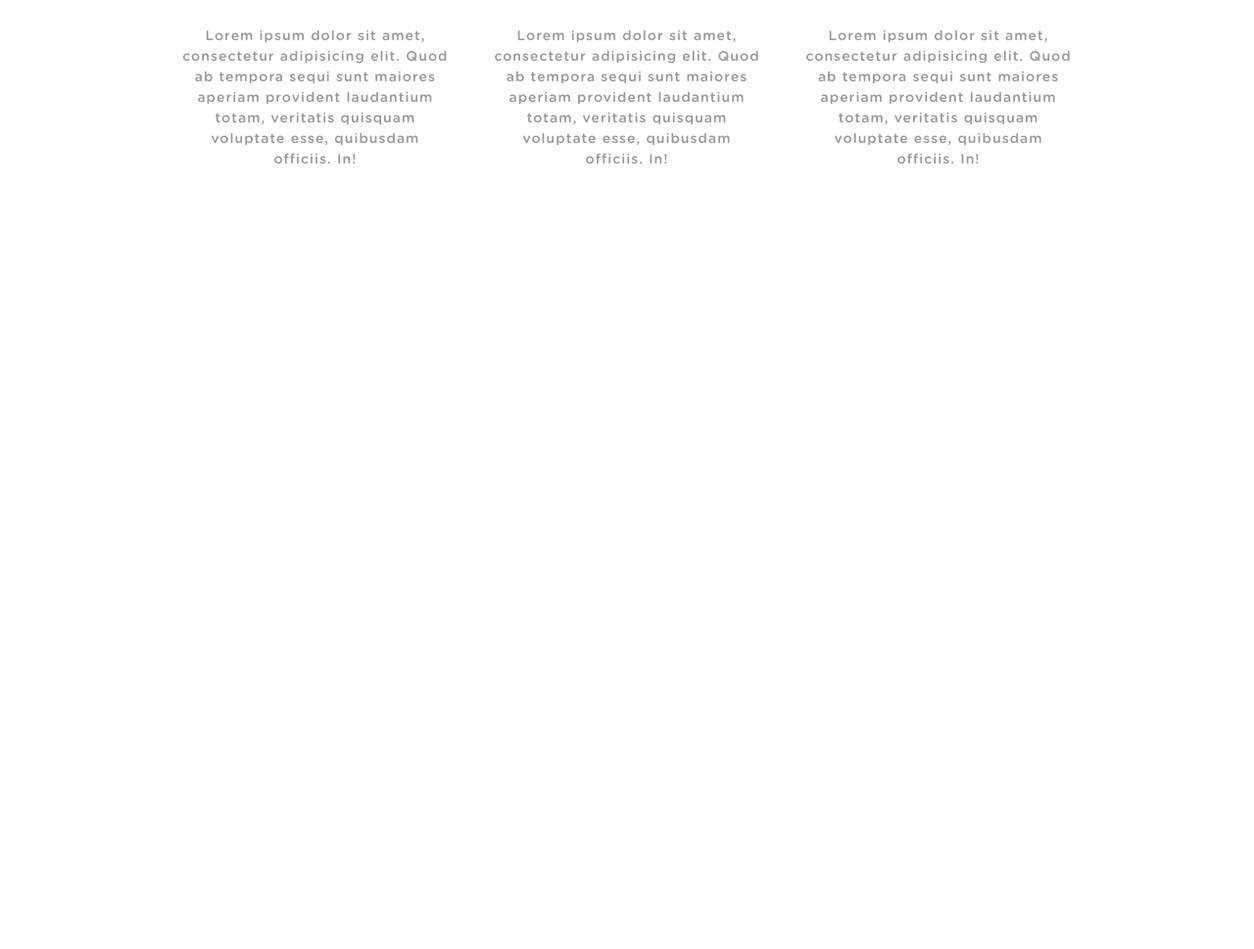
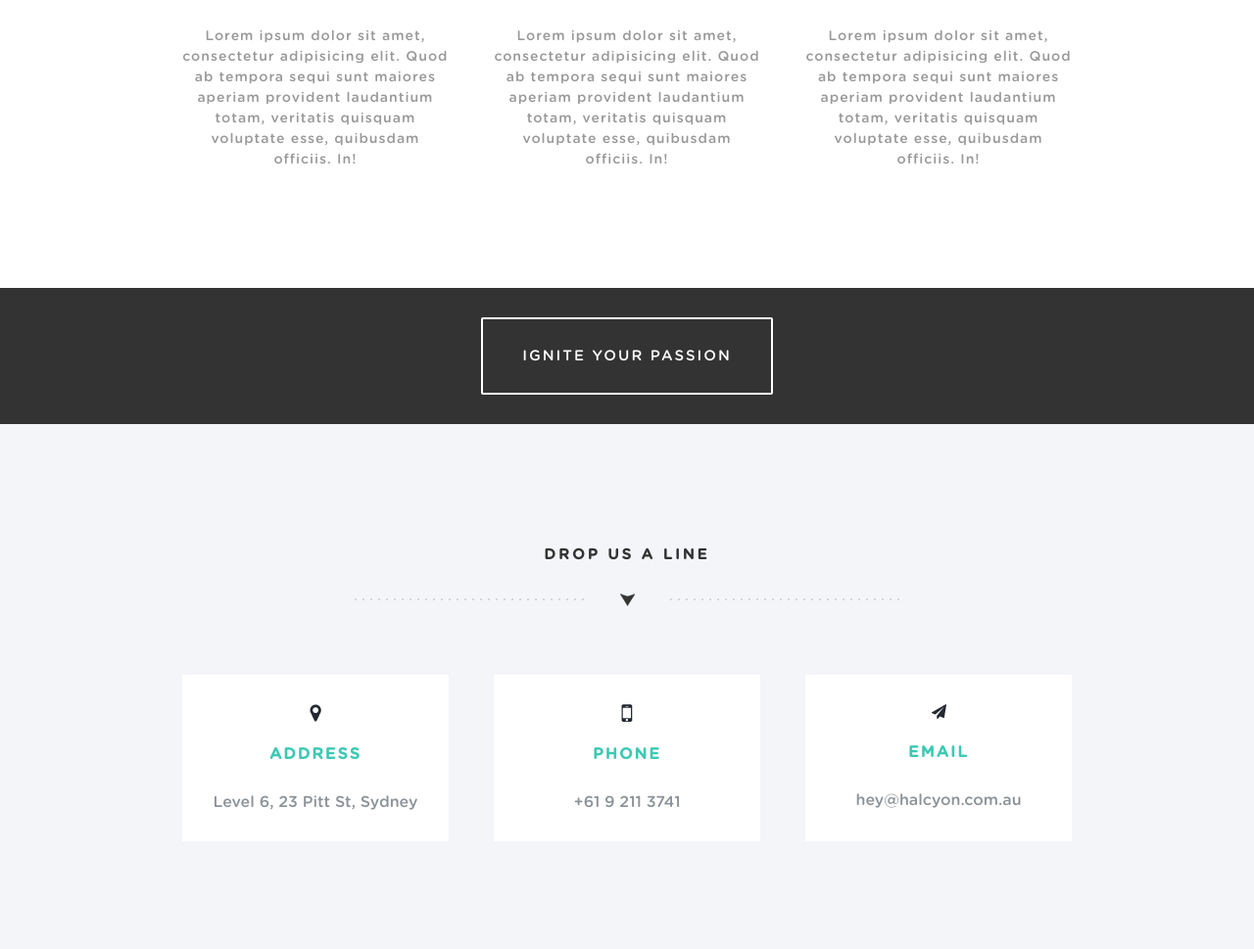
Before and after one commit to artembell/psd-landing-halcyon, a website: page index.html in a window 1280 px wide. Shown: the part 1793-2762 px from the top of the page at 98% size. Before the commit the page ends 2087 px from the top, so only its background shows below. Drawn offline with Linux system fonts and the light colour scheme.

Commit message:
Added some sections

```diff
--- a/index.html
+++ b/index.html
@@ -72,8 +72,54 @@
 
 	<section id="sixth">
 		<div class="container">
+			<a href="#" class="button">Ignite Your Passion</a>
+		</div>
+	</section>
+
+	<section id="seventh">
+		<div class="container">
+			<div class="title">
+
+			</div>
+		</div>
+	</section>
+
+
+
+	<section id="eighth">
+
+	</section>
+
+	<section id="ninth">
+		<div class="container">
+			<div class="title">
+				<h4>Drop Us A Line</h4>
+				<hr>
+			</div>
+			<div class="contacts">
+				<div class="contact_card">
+					<img src="img/address-icon.png" alt="address">
+					<h4>Address</h4>
+					<p>Level 6, 23 Pitt St, Sydney</p>
+				</div>
+				<div class="contact_card">
+					<img src="img/phone-icon.png" alt="phone">
+					<h4>Phone</h4>
+					<p>+61 9 211 3741</p>
+				</div>
+				<div class="contact_card">
+					<img src="img/email-icon.png" alt="email">
+					<h4>Email</h4>
+					<p>hey@halcyon.com.au</p>
+				</div>
+			</div>
+		</div>
+	</section>
+
+	<footer>
+		<div class="container">
 
 		</div>
-	</section>
+	</footer>
 </body>
 </html>
--- a/sass/style.scss
+++ b/sass/style.scss
@@ -184,3 +184,64 @@ header{
 		}
 	}
 }
+
+#sixth{
+	background: #333333;
+	> .container{
+		text-align: center;
+		padding-top: 60px;
+		padding-bottom: 60px;
+
+		a.button{
+			background: #333333;
+			color: white;
+			font-family: GothamRounded Medium;
+			border: 2px solid white;
+			border-radius: 2px;
+			padding: 30px 40px;
+			font-size: 15px;
+			text-transform: uppercase;
+			letter-spacing: 2px;
+		}
+	}
+
+}
+
+#ninth{
+	background: #f3f5f8;
+	> .container{
+		text-align: center;
+		padding-top: 125px;
+		padding-bottom: 110px;
+	}
+
+	.contacts{
+		display: flex;
+		flex-direction: row;
+		justify-content: space-between;
+
+		.contact_card{
+			background: #fff;
+			width: 30%;
+			padding-top: 30px;
+			padding-bottom: 30px;
+
+			img{
+				margin-bottom: 20px;
+			}
+
+			h4{
+				font-family: GothamRounded Medium;
+				text-transform: uppercase;
+				letter-spacing: 2px;
+				color: #3dc9b3;
+				margin-bottom: 30px;
+			}
+
+			p{
+				font-family: GothamRounded Medium;
+				color: #8c9398;
+			}
+		}
+	}
+}
```
Also changed, not shown: css/style.css, img/address-icon.png (added), img/basketball-icon.png (added), img/email-icon.png (added), img/email-icon2.png (added), img/phone-icon.png (added), img/twitter-icon.png (added).
